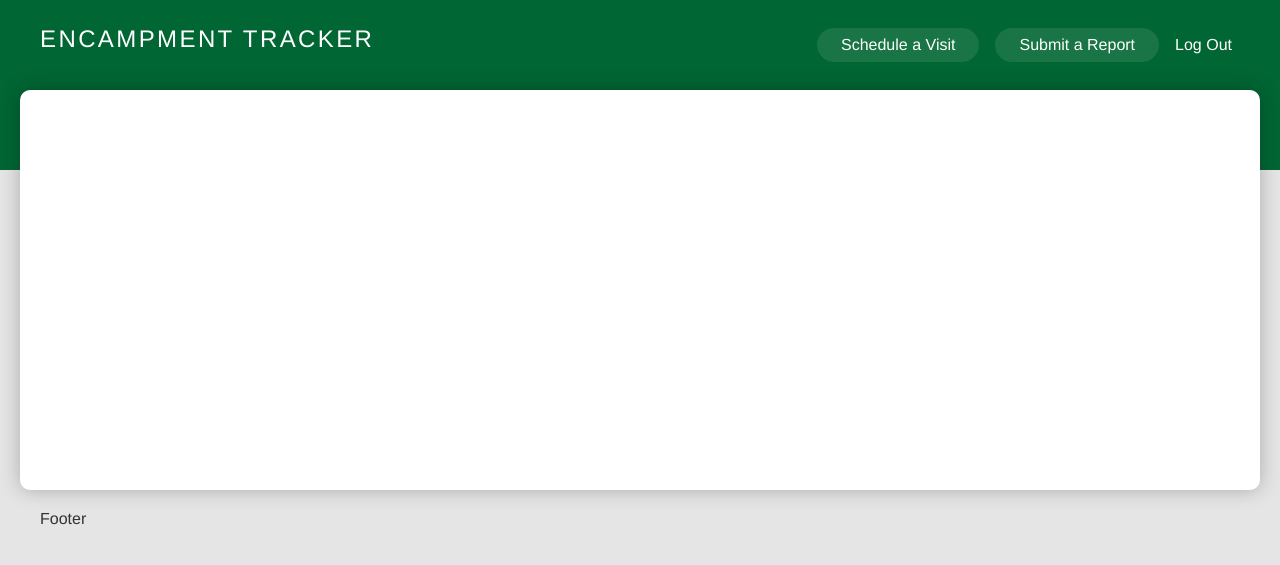
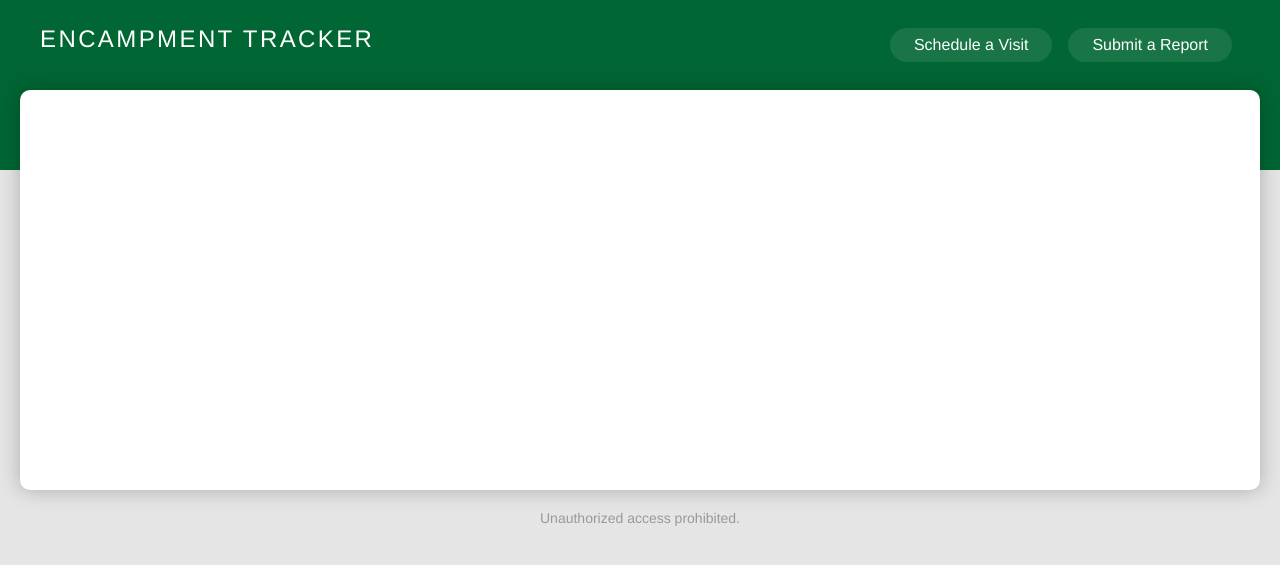
Before and after one commit to usdigitalresponse/rtcovid-encampments, a Django app: template apps/reporting/templates/reporting/reporting_base.html in a window 1280 px wide. Shown: the top 565 px of the page. Run offline with Django 3.2, Linux system fonts and the light colour scheme; the template is opened without the code that fills it, so the values that code supplies are empty.

Commit message:
Permissions-based links in nav; footer text

```diff
--- a/templates/base.html
+++ b/templates/base.html
@@ -134,6 +134,9 @@ body {
   grid-column: 2/3;
   grid-row: -1;
   padding: 20px;
+  text-align: center;
+  color: #999;
+  font-size: 14px;
 }
 
 /* Shell response */
@@ -280,13 +283,13 @@ body {
       <a href="#" class="button button-alternative">Schedule a Visit</a>
       <a href="{% url 'report-create' %}" class="button button-alternative">Submit a Report</a>
       {% if request.user.is_staff %}<a href="{% url 'admin:index' %}" class="show-on-desktop">Admins</a>{% endif %}
-      <a href="{% url 'account_logout' %}" class="show-on-desktop">Log Out</a>
+      {% if request.user.is_authenticated %}<a href="{% url 'account_logout' %}" class="show-on-desktop">Log Out</a>{% endif %}
     </nav>
   </header>
   <main class="shell-body">
     {% block content %}{% endblock %}
   </main>
-  <footer class="shell-footer">Footer</footer>
+  <footer class="shell-footer">Unauthorized access prohibited.</footer>
 
 </div>
 
```
